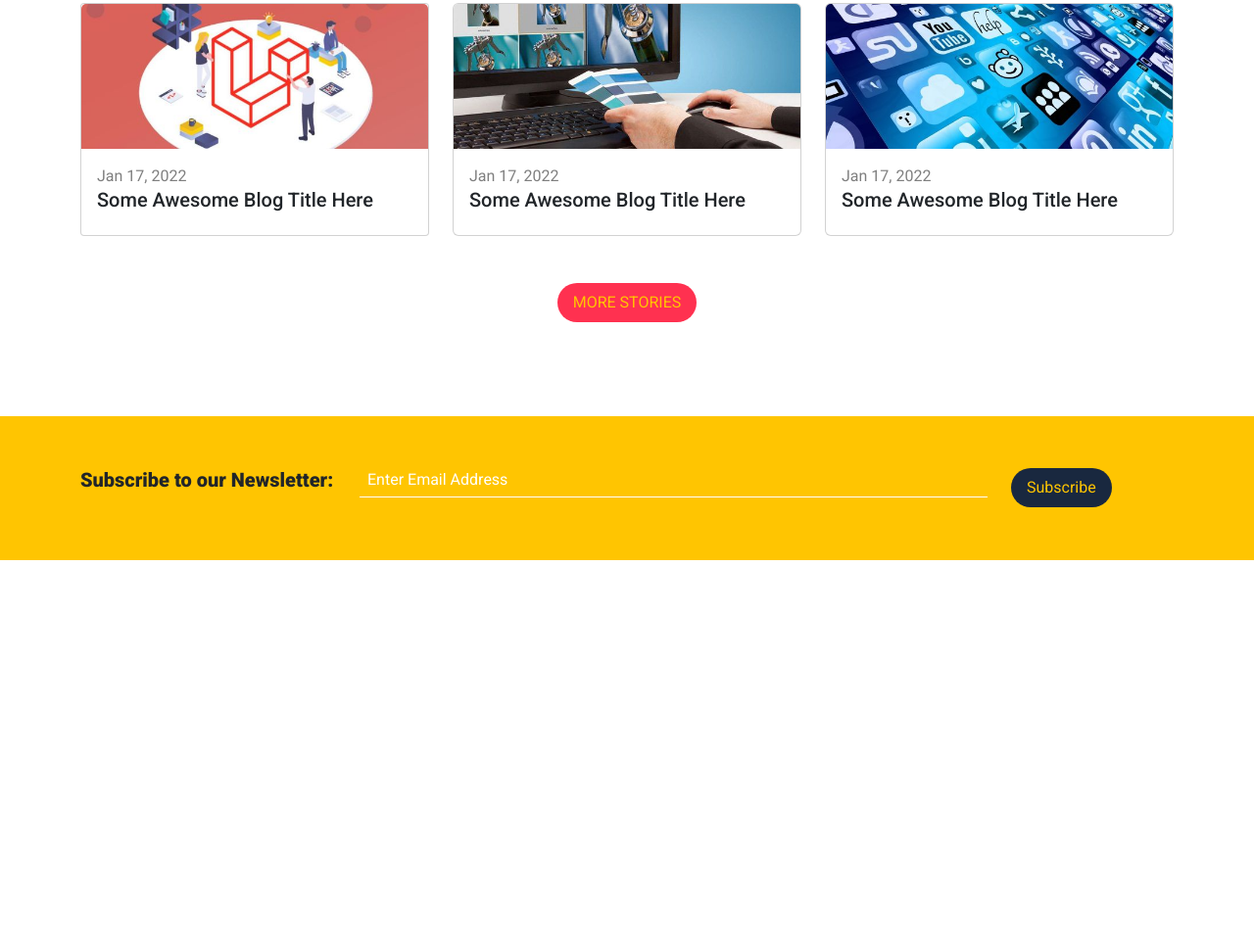
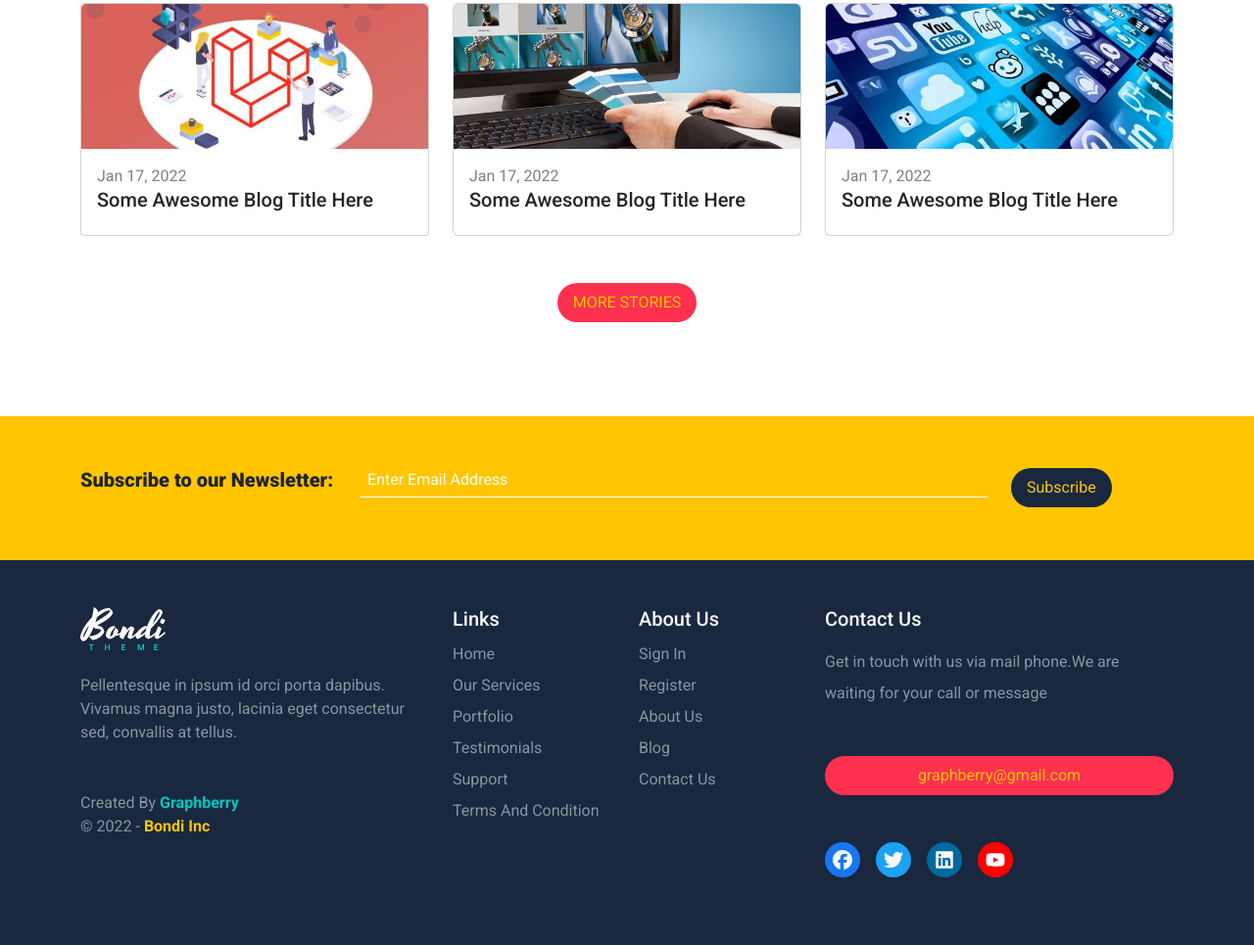
Before and after one commit to SalmaQassem/HTML_And_CSS_Template, a plain HTML site: page index.html in a window 1280 px wide. Shown: the part 4816-5781 px from the top of the page at 98% size. Before the commit the page ends 5388 px from the top, so only its background shows below. Drawn offline with Linux system fonts and the light colour scheme.

Commit message:
Added Contact us Section

```diff
--- a/CSS/style.css
+++ b/CSS/style.css
@@ -5,6 +5,10 @@
     --White-Color:#FFFFFF;
     --Green-Color: #00C7C0;
     --Light-Green-Color: #F0F8FB;
+    --Facebook-Icon: #1877f2;
+    --Twitter-Icon: #1DA1F2;
+    --Linkedin-Icon: #00699f;
+    --Youtube-Icon: #FF0000;
 }
 body {
     font-family: "Roboto", sans-serif;
@@ -159,3 +163,31 @@ body {
     background-color: var(--Navy-Color)!important;
 }
 /*End Subscribe*/
+
+/*Start Contact*/
+.contact {
+    background-color: var(--Navy-Color);
+}
+.contact .graphberry {
+    color: var(--Green-Color);
+}
+.contact .bondi {
+    color: var(--Yellow-Color);
+}
+.contact .social li svg {
+    width: 20px;
+    height: 20px;
+}
+.contact .social li svg[class*="fa-facebook"] {
+    background-color: var(--Facebook-Icon);
+}
+.contact .social li svg[class*="fa-twitter"] {
+    background-color: var(--Twitter-Icon);
+}
+.contact .social li svg[class*="fa-linkedin"] {
+    background-color: var(--Linkedin-Icon);
+}
+.contact .social li svg[class*="fa-youtube"] {
+    background-color: var(--Youtube-Icon);
+}
+/*End Contact*/
--- a/index.html
+++ b/index.html
@@ -292,7 +292,7 @@
         <a class="btn border-0 rounded-pill px-3 py-2 main-btn text-uppercase my-5" href="#Home" role="button">start project</a>
     </div>
 </section>
-<section class="blog py-5">
+<section class="blog py-5" id="Blog">
     <div class="container d-flex flex-column align-items-center">
         <div class="heading text-center my-5 w-100 position-relative">
             <img src="images/title.png" class="mb-4">
@@ -346,6 +346,65 @@
         </form>
     </div>
 </section>
+<section class="contact py-5 text-center text-md-start" id="Contact">
+    <div class="container">
+        <div class="row">
+            <div class="col-lg-4 col-md-6">
+                <img src="images/logo.png" class="mb-4">
+                <p class="text-white-50 mb-5">Pellentesque in ipsum id orci porta dapibus. Vivamus magna justo, lacinia eget consectetur sed, convallis at tellus.</p>
+                <p class="text-white-50 mb-5">Created By <span class="graphberry fw-bold">Graphberry</span></br>&#169; 2022 - <span class="bondi fw-bold">Bondi Inc</span></p>
+            </div>
+            <div class="col-lg-2 col-md-6">
+                <h5 class="text-light text-capitalize">links</h5>
+                <div class="list-group lh-lg mb-3 text-capitalize">
+                    <a href="#Home" class="list-group-item text-white-50 bg-transparent border-0 p-0">home</a>
+                    <a href="#Services" class="list-group-item text-white-50 bg-transparent border-0 p-0">our services</a>
+                    <a href="#Portfolio" class="list-group-item text-white-50 bg-transparent border-0 p-0">portfolio</a>
+                    <a href="#" class="list-group-item text-white-50 bg-transparent border-0 p-0">testimonials</a>
+                    <a href="#" class="list-group-item text-white-50 bg-transparent border-0 p-0">support</a>
+                    <a href="#" class="list-group-item text-white-50 bg-transparent border-0 p-0">terms and Condition</a>
+                </div>
+            </div>
+            <div class="col-lg-2 col-md-6">
+                <h5 class="text-light text-capitalize">about us</h5>
+                <div class="list-group lh-lg mb-3 text-capitalize">
+                    <a href="#Home" class="list-group-item text-white-50 bg-transparent border-0 p-0">sign in</a>
+                    <a href="#Home" class="list-group-item text-white-50 bg-transparent border-0 p-0">register</a>
+                    <a href="#About" class="list-group-item text-white-50 bg-transparent border-0 p-0">about us</a>
+                    <a href="#Blog" class="list-group-item text-white-50 bg-transparent border-0 p-0">blog</a>
+                    <a href="#Contact" class="list-group-item text-white-50 bg-transparent border-0 p-0">contact us</a>
+                </div>
+            </div>
+            <div class="col-lg-4 col-md-6">
+                <h5 class="text-light text-capitalize">contact us</h5>
+                <p class="text-white-50 mt-3 mb-5 lh-lg">Get in touch with us via mail phone.We are waiting for your call or message</p>
+                <a class="w-100 btn border-0 rounded-pill px-3 py-2 main-btn" href="#" role="button">graphberry@gmail.com</a>
+                <ul class="social d-flex justify-content-center justify-content-lg-start gap-3 list-unstyled mt-5 mb-3">
+                    <li>
+                        <a class="text-light" href="#">
+                            <i class="fa-brands fa-facebook p-2 rounded-circle"></i>
+                        </a>
+                    </li>
+                    <li>
+                        <a class="text-light" href="#">
+                            <i class="fa-brands fa-twitter p-2 rounded-circle"></i>
+                        </a>
+                    </li>
+                    <li>
+                        <a class="text-light" href="#">
+                            <i class="fa-brands fa-linkedin p-2 rounded-circle"></i>
+                        </a>
+                    </li>
+                    <li>
+                        <a class="text-light" href="#">
+                            <i class="fa-brands fa-youtube text-light p-2 rounded-circle"></i>
+                        </a>
+                    </li>
+                </ul>
+            </div>
+        </div>
+    </div>
+</section>
 <script src="JS/bootstrap.bundle.min.js"></script>
 <script src="JS/all.min.js"></script>
 </body>
```
